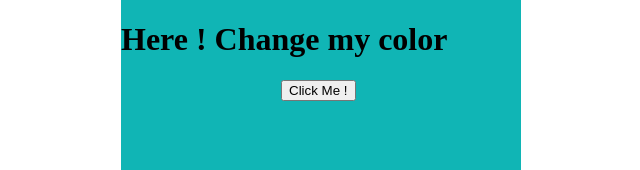
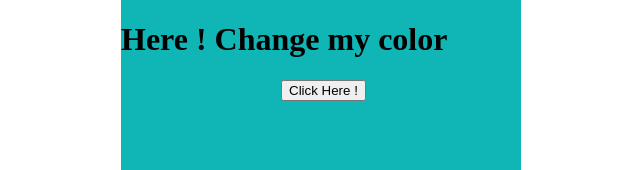
Before and after one commit to jorgevz/boxcolorswitch, a React (Create React App) app: page / in a window 1280 px wide. Shown: the top 170 px of the page, without its empty margins (327-967 px from the left). Built offline with nearby package versions, Linux system fonts and the light colour scheme.

Commit message:
clich me change

```diff
--- a/src/component/Boxcolor.js
+++ b/src/component/Boxcolor.js
@@ -29,7 +29,7 @@ export default class Toggle extends React.Component{
     return(
       <div id= 'div' style={{background: this.state.color}}>
       <h1 id='s1'>Here ! Change my color</h1>
-      <button id='d1' onClick={this.switchColor}>Click Me !</button>
+      <button id='d1' onClick={this.switchColor}>Click Here !</button>
       </div>
     )
   }
```
